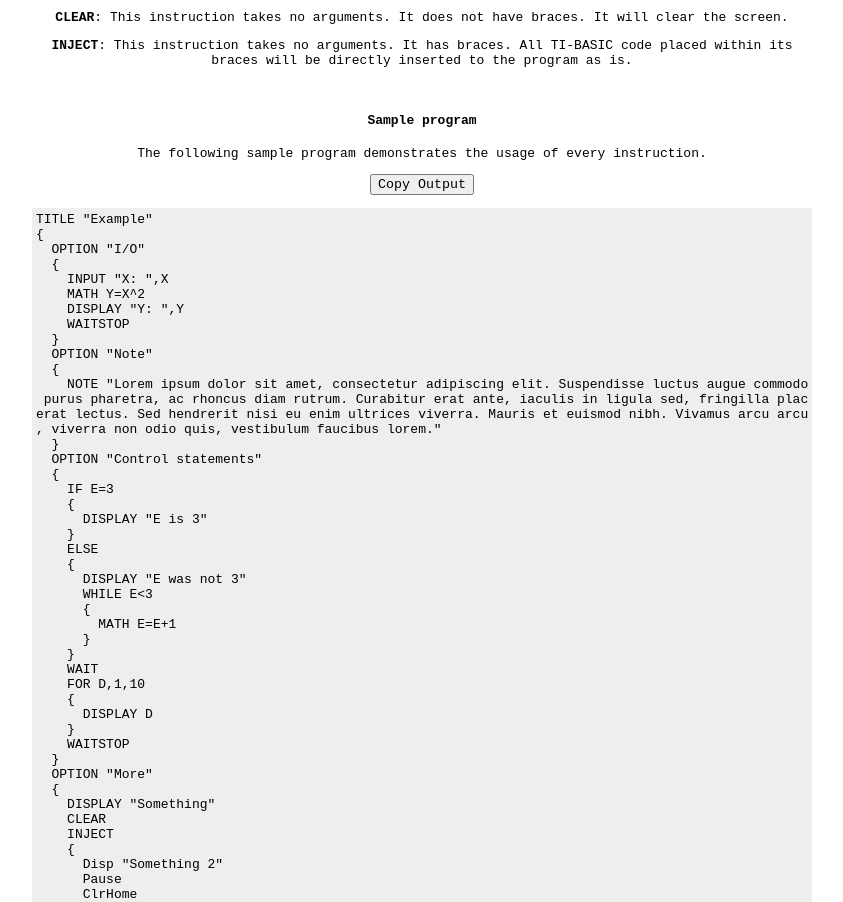
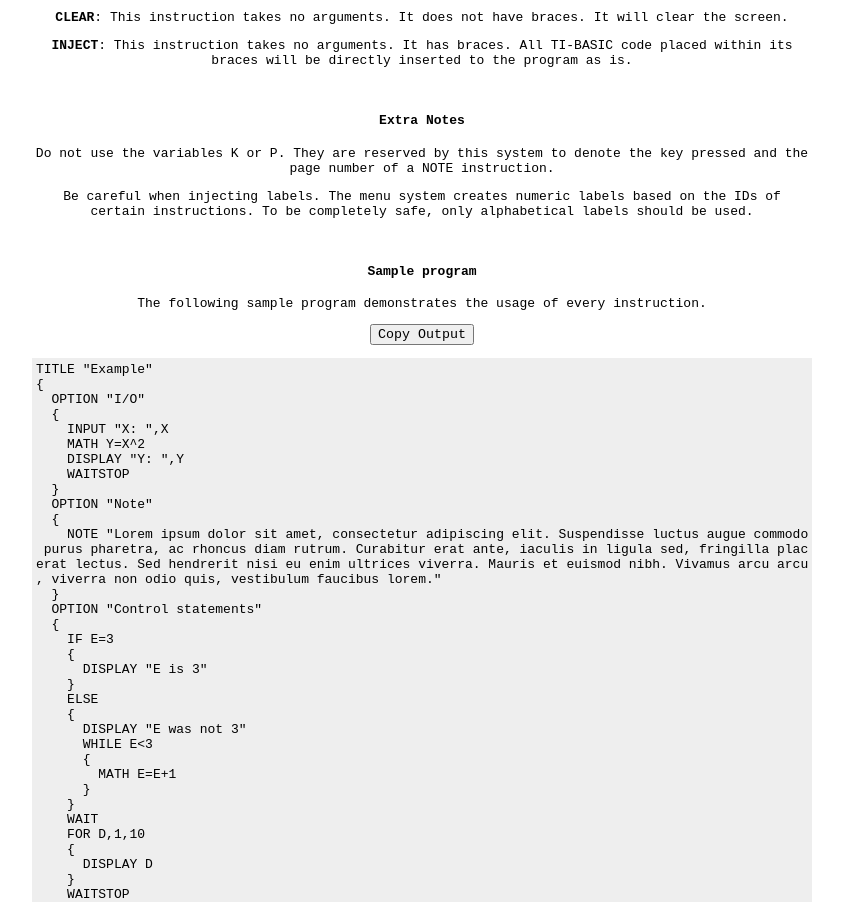
Before and after one commit to Zasharan2/ti-menu, a plain HTML site: page explanation.html in a window 1280 px wide. Shown: the part 930-1832 px from the top of the page, without its empty margins (218-1061 px from the left). Drawn offline with Linux system fonts and the light colour scheme.

Commit message:
Update explanation.html

```diff
--- a/explanation.html
+++ b/explanation.html
@@ -29,6 +29,10 @@
         <p><b>CLEAR</b>: This instruction takes no arguments. It does not have braces. It will clear the screen.</p>
         <p><b>INJECT</b>: This instruction takes no arguments. It has braces. All TI-BASIC code placed within its braces will be directly inserted to the program as is.</p>
         <br>
+        <h4>Extra Notes</h4>
+        <p>Do not use the variables K or P. They are reserved by this system to denote the key pressed and the page number of a NOTE instruction.</p>
+        <p>Be careful when injecting labels. The menu system creates numeric labels based on the IDs of certain instructions. To be completely safe, only alphabetical labels should be used.</p>
+        <br>
         <h4>Sample program</h4>
         <p>The following sample program demonstrates the usage of every instruction.</p>
         <button id = "copyButton">Copy Output</button>
```
